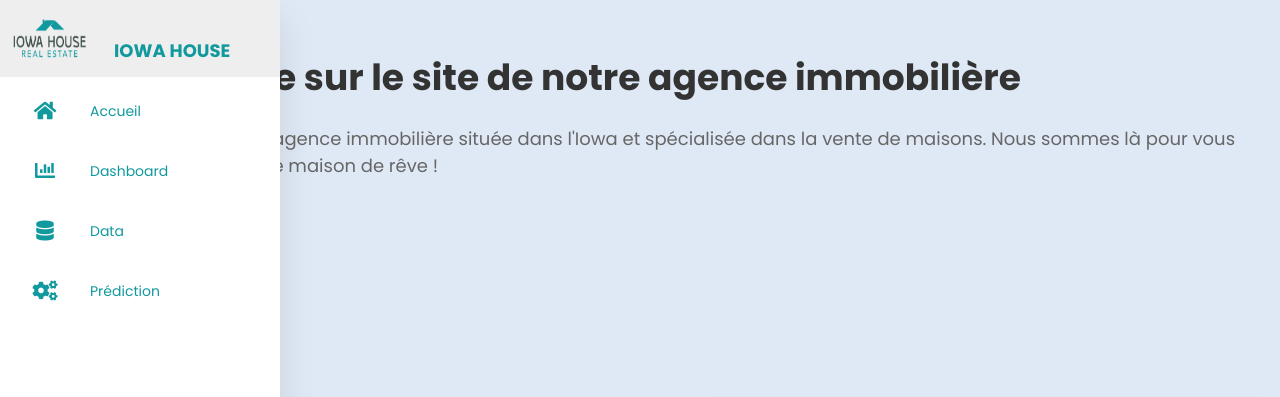
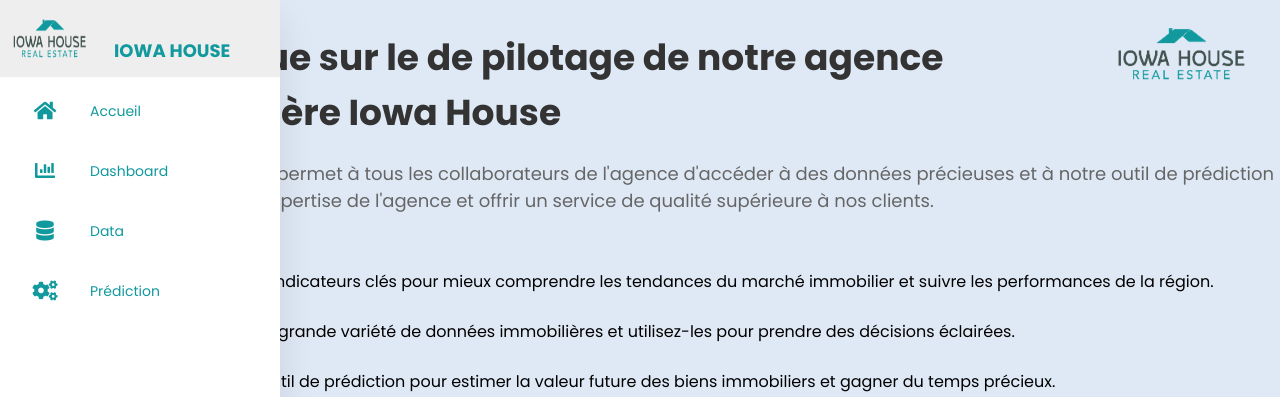
Before and after one commit to EmmanuelLaurent/Projet_Big_DATA, a Flask app: page / in a window 1280 px wide. Shown: the top 397 px of the page. Run offline with Flask 2, Linux system fonts and the light colour scheme; some libraries are stand-ins or nearby versions.

Commit message:
BIGDATA-40 : Création de la page d'accueil

```diff
--- a/Application/app.py
+++ b/Application/app.py
@@ -7,7 +7,6 @@ logging.basicConfig(filename='error.log',level=logging.DEBUG)
 from flask import Flask, render_template, request
 #pip install flask-bootstrap
 from flask_bootstrap import Bootstrap
-
 
 app = Flask(__name__)
 bootstrap = Bootstrap(app)
--- a/Application/static/style.css
+++ b/Application/static/style.css
@@ -83,7 +83,7 @@ nav:hover{
 }
 
 .container{
-    margin-left: 100px;
+    margin-left: 115px;
 }
 
 .container h1{
@@ -123,3 +123,22 @@ iframe{
     box-shadow: 0 2px 5px rgba(0,0,0,0.3);
     margin-top: 20px;
 }
+
+.logo-right {
+    float: right;
+    margin-top: -15px;
+    margin-right: 30px;
+  }
+
+  .house-img {
+    position: absolute;
+    bottom: 50px;
+    border-radius: 10px;
+    box-shadow: 0 8px 16px rgba(0, 0, 0, 0.2);
+    margin-left: 200px;
+    height: auto;
+    }
+
+.house-img + p {
+    margin-top: 20px;
+    }
--- a/Application/templates/dashboard.html
+++ b/Application/templates/dashboard.html
@@ -34,6 +34,6 @@
             </a></li>
         </ul>
     </nav>
-    <iframe title="Spotify7" width="1140" height="541.25" src="https://app.powerbi.com/reportEmbed?reportId=4c219e7f-baa2-403a-bba1-2a44863e1ec6&autoAuth=true&ctid=56111054-529c-4d98-8a2b-43b0a0bbf946" frameborder="0" allowFullScreen="true"></iframe>
+    <iframe title="Spotify7" width="1140" height="541.25" src="https://app.powerbi.com/reportEmbed?reportId=4c219e7f-baa2-403a-bba1-2a44863e1ec6&autoAuth=true&ctid=56111054-529c-4d98-8a2b-43b0a0bbf946&pageName=Report1" frameborder="0" allowFullScreen="true"></iframe>
 </body>
 </html>
--- a/Application/templates/data.html
+++ b/Application/templates/data.html
@@ -34,5 +34,7 @@
             </a></li>
         </ul>
     </nav>
+    <iframe title="Spotify7" width="1140" height="541.25" src="https://app.powerbi.com/reportEmbed?reportId=4c219e7f-baa2-403a-bba1-2a44863e1ec6&autoAuth=true&ctid=56111054-529c-4d98-8a2b-43b0a0bbf946&pageName=Report2" frameborder="0" allowFullScreen="true"></iframe>
+
 </body>
 </html>
--- a/Application/templates/index.html
+++ b/Application/templates/index.html
@@ -34,11 +34,18 @@
             </a></li>
         </ul>
     </nav>
-    <!-- Contenu de la page -->
+    <img src="{{ url_for('static', filename='logo.jpg') }}" class="logo-right">
     <div class="container">
-        <h1>Bienvenue sur le site de notre agence immobilière</h1>
-        <p>Nous sommes une agence immobilière située dans l'Iowa et spécialisée dans la vente de maisons. Nous sommes là pour vous aider à trouver votre maison de rêve !</p>
+        <h1 style="margin-top: 30px;">Bienvenue sur le de pilotage de notre agence immobilière Iowa House</h1>
+        <p style="margin-bottom: 30px;"">Cette application permet à tous les collaborateurs de l'agence d'accéder à des données précieuses et à notre outil de prédiction pour améliorer l'expertise de l'agence et offrir un service de qualité supérieure à nos clients.</p>
+        <ul>
+            <li><strong>Dashboard :</strong><br/> &nbsp;&nbsp;&nbsp;&nbsp;&nbsp;&nbsp; • Visualisez des indicateurs clés pour mieux comprendre les tendances du marché immobilier et suivre les performances de la région.</li>
+            <li><strong>Data :</strong><br/> &nbsp;&nbsp;&nbsp;&nbsp;&nbsp;&nbsp; • Accédez à une grande variété de données immobilières et utilisez-les pour prendre des décisions éclairées.</li>
+            <li><strong>Prédiction :</strong><br/> &nbsp;&nbsp;&nbsp;&nbsp;&nbsp;&nbsp; • Utilisez notre outil de prédiction pour estimer la valeur future des biens immobiliers et gagner du temps précieux.</li>
+        </ul>
         <iframe class="google-map" src="https://www.google.com/maps/embed?pb=!1m18!1m12!1m3!1d45633.733527732904!2d-93.63587395088825!3d42.020018222705474!2m3!1f0!2f0!3f0!3m2!1i1024!2i768!4f13.1!3m3!1m2!1s0x87ee70624634a06b%3A0x273156083cc75200!2sAmes%2C%20Iowa%2C%20%C3%89tats-Unis!5e0!3m2!1sfr!2sfr!4v1678839745836!5m2!1sfr!2sfr" width="600" height="450" style="border:0;" allowfullscreen="" loading="lazy" referrerpolicy="no-referrer-when-downgrade"></iframe>
+        <img src="{{ url_for('static', filename='house.jpeg') }}" alt="Notre meilleur vente de l'année 2023" class="house-img" style="width: 400px; margin-bottom: 20px;">
+        <p style="margin-top: 460px; margin-left:201px; color: #090d36ee;">🎉 Notre meilleure vente de l'année 2023 🎉</p>
     </div>
 </body>
 </html>
```
Also changed, not shown: Application/static/house.jpeg (added), Application/templates/images/logo.jpg (deleted).
